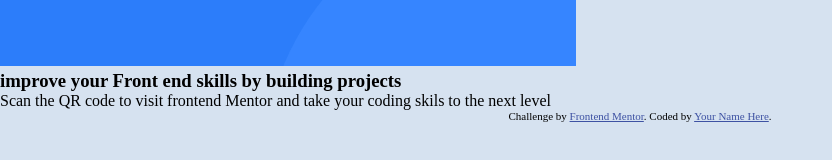
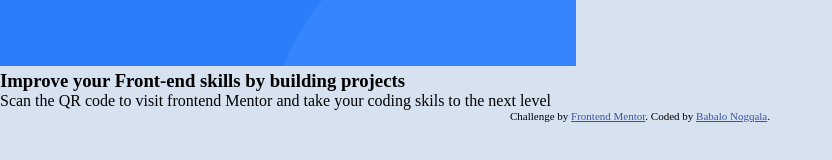
Before and after one commit to babalonogqala23/qr-code-component-main, a plain HTML site: page index.html in a window 1280 px wide. Shown: the part 510-670 px from the top of the page, 0-832 px from the left. Drawn offline with Linux system fonts and the light colour scheme.

Commit message:
add font link and cleaned the code

```diff
--- a/index.html
+++ b/index.html
@@ -3,9 +3,12 @@
 <head>
   <meta charset="UTF-8">
   <meta name="viewport" content="width=device-width, initial-scale=1.0"> <!-- displays site properly based on user's device -->
-
+  <link rel="preconnect" href="https://fonts.googleapis.com">
+  <link rel="preconnect" href="https://fonts.gstatic.com" crossorigin>
+  <link href="https://fonts.googleapis.com/css2?family=Outfit:wght@100..900&display=swap" rel="stylesheet">
   <link rel="icon" type="image/png" sizes="32x32" href="./images/favicon-32x32.png">
   <link rel="stylesheet" href="style.css">
+
 
   <title>Frontend Mentor | QR code component</title>
 
@@ -20,15 +23,16 @@
     <div class="card">
       <div class="column">
         <img src="./images/image-qr-code.png" alt="QR-code">
-        <h3>improve your Front end skills by building projects</h3>
+        <div class="content">
+          <h3>Improve your Front-end skills by building projects</h3>
         <p>Scan the QR code to visit frontend Mentor and take your coding skils to the next level</p>
+        </div>
       </div>
-
     </div>
 
   <div class="attribution">
     Challenge by <a href="https://www.frontendmentor.io?ref=challenge" target="_blank">Frontend Mentor</a>.
-    Coded by <a href="#">Your Name Here</a>.
+    Coded by <a href="#">Babalo Nogqala</a>.
   </div>
 </body>
 </html>
```
